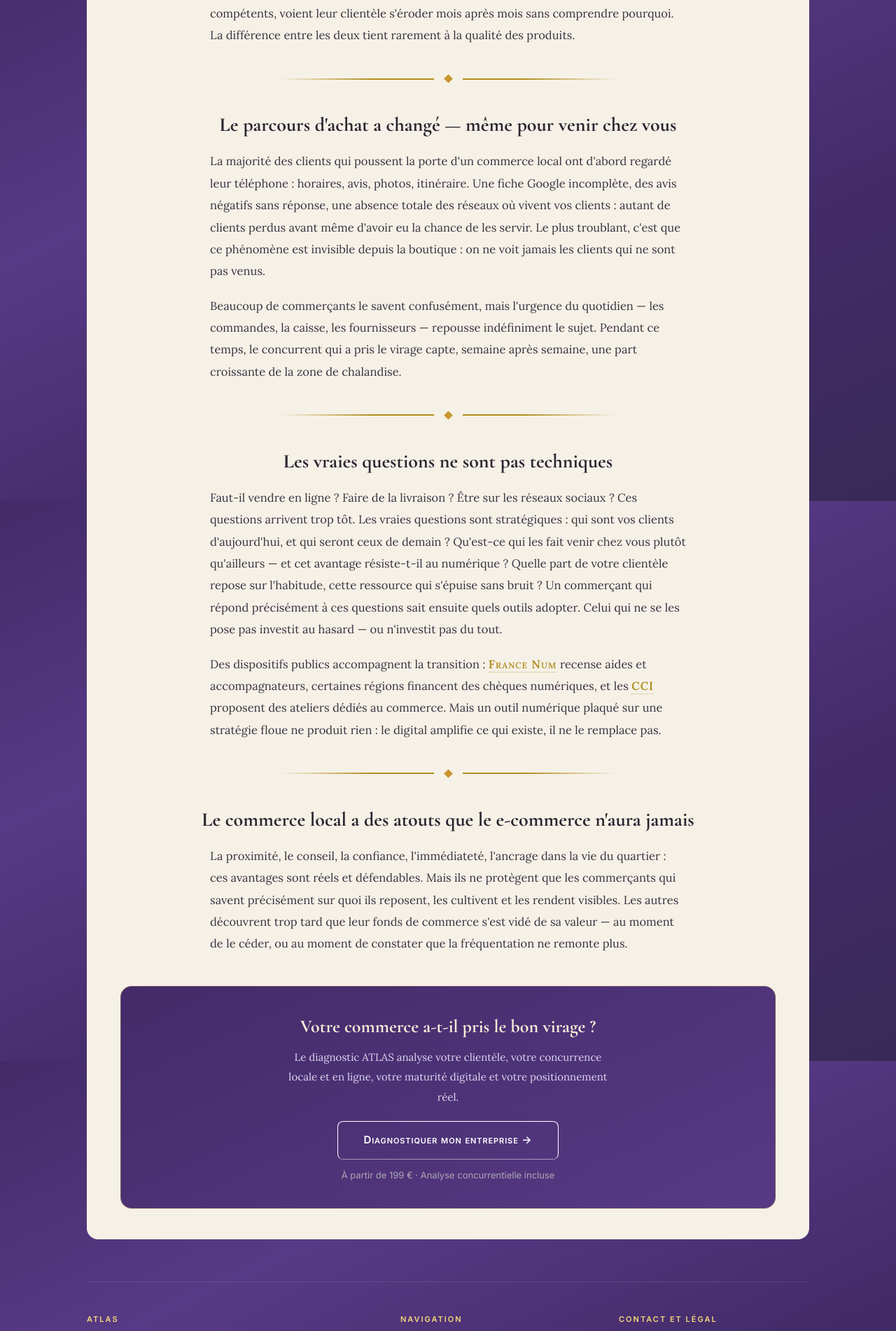
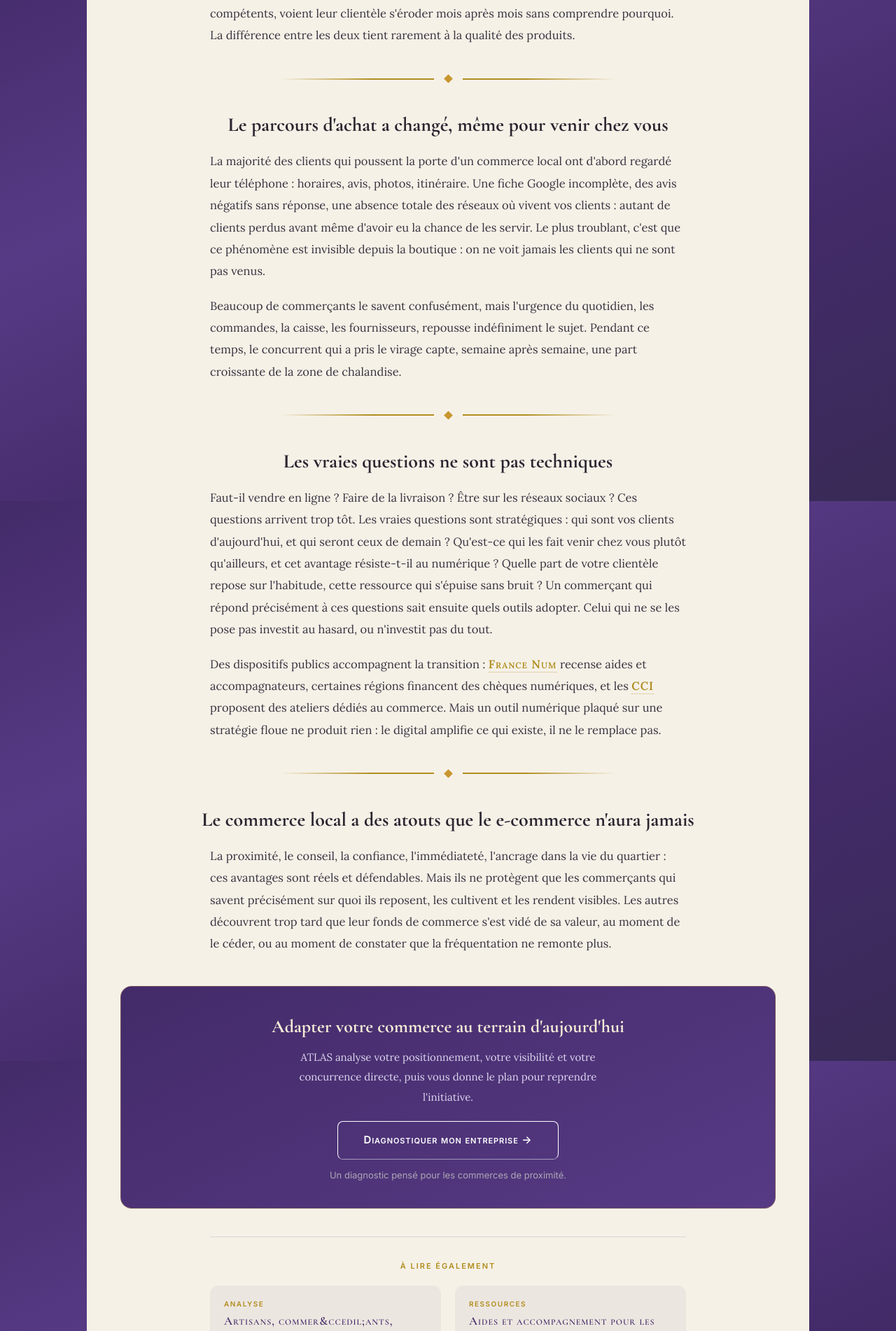
Before and after one commit to gabrielsimonetti62-hub/atlas-diagnostic, a Next.js app: page /articles/commerce-proximite-digital in a window 1280 px wide. Shown: the part 884-2786 px from the top of the page at 70% size. Built offline with nearby package versions, Linux system fonts and the light colour scheme.

Commit message:
Update page.js

```diff
--- a/app/articles/commerce-proximite-digital/page.js
+++ b/app/articles/commerce-proximite-digital/page.js
@@ -1,30 +1,34 @@
-import { ArticleShell, ConversionBanner, GoldSep } from "../../components";
+import { ArticleShell, ConversionBanner, GoldSep, ArticleRelated } from "../../components";
 
 export const metadata = {
   title: "Concurrence en ligne, avis Google : le commerce de proximité peut-il encore gagner ? | ATLAS",
-  description: "Le numérique n'a pas condamné le commerce local — il a changé les règles du jeu. Ce que risquent les commerçants qui jouent encore avec les anciennes.",
+  description: "Le numérique n'a pas condamné le commerce local, il a changé les règles du jeu. Ce que risquent les commerçants qui jouent encore avec les anciennes.",
 };
 
 export default function ArticleCommerceProximite() {
   return (
     <ArticleShell label="Analyse" title="Concurrence en ligne, avis Google : le commerce de proximit&eacute; peut-il encore gagner ?" image="/images/primeur-devanture.jpg" imageAlt="Devanture soign&eacute;e d&apos;un commerce de proximit&eacute;">
-      <p>Primeurs, librairies, boutiques de v&ecirc;tements, fleuristes, cavistes : le commerce de proximit&eacute; fran&ccedil;ais vit une transformation brutale. Face aux g&eacute;ants du e-commerce, aux drives et aux market places, certains commer&ccedil;ants prosp&egrave;rent &mdash; et d&apos;autres, tout aussi comp&eacute;tents, voient leur client&egrave;le s&apos;&eacute;roder mois apr&egrave;s mois sans comprendre pourquoi. La diff&eacute;rence entre les deux tient rarement &agrave; la qualit&eacute; des produits.</p>
+      <p>Primeurs, librairies, boutiques de v&ecirc;tements, fleuristes, cavistes : le commerce de proximit&eacute; fran&ccedil;ais vit une transformation brutale. Face aux g&eacute;ants du e-commerce, aux drives et aux market places, certains commer&ccedil;ants prosp&egrave;rent, et d&apos;autres, tout aussi comp&eacute;tents, voient leur client&egrave;le s&apos;&eacute;roder mois apr&egrave;s mois sans comprendre pourquoi. La diff&eacute;rence entre les deux tient rarement &agrave; la qualit&eacute; des produits.</p>
       <GoldSep />
-      <h2>Le parcours d&apos;achat a chang&eacute; &mdash; m&ecirc;me pour venir chez vous</h2>
+      <h2>Le parcours d&apos;achat a chang&eacute;, m&ecirc;me pour venir chez vous</h2>
       <p>La majorit&eacute; des clients qui poussent la porte d&apos;un commerce local ont d&apos;abord regard&eacute; leur t&eacute;l&eacute;phone : horaires, avis, photos, itin&eacute;raire. Une fiche Google incompl&egrave;te, des avis n&eacute;gatifs sans r&eacute;ponse, une absence totale des r&eacute;seaux o&ugrave; vivent vos clients : autant de clients perdus avant m&ecirc;me d&apos;avoir eu la chance de les servir. Le plus troublant, c&apos;est que ce ph&eacute;nom&egrave;ne est invisible depuis la boutique : on ne voit jamais les clients qui ne sont pas venus.</p>
-      <p>Beaucoup de commer&ccedil;ants le savent confus&eacute;ment, mais l&apos;urgence du quotidien &mdash; les commandes, la caisse, les fournisseurs &mdash; repousse ind&eacute;finiment le sujet. Pendant ce temps, le concurrent qui a pris le virage capte, semaine apr&egrave;s semaine, une part croissante de la zone de chalandise.</p>
+      <p>Beaucoup de commer&ccedil;ants le savent confus&eacute;ment, mais l&apos;urgence du quotidien, les commandes, la caisse, les fournisseurs, repousse ind&eacute;finiment le sujet. Pendant ce temps, le concurrent qui a pris le virage capte, semaine apr&egrave;s semaine, une part croissante de la zone de chalandise.</p>
       <GoldSep />
       <h2>Les vraies questions ne sont pas techniques</h2>
-      <p>Faut-il vendre en ligne ? Faire de la livraison ? &Ecirc;tre sur les r&eacute;seaux sociaux ? Ces questions arrivent trop t&ocirc;t. Les vraies questions sont strat&eacute;giques : qui sont vos clients d&apos;aujourd&apos;hui, et qui seront ceux de demain ? Qu&apos;est-ce qui les fait venir chez vous plut&ocirc;t qu&apos;ailleurs &mdash; et cet avantage r&eacute;siste-t-il au num&eacute;rique ? Quelle part de votre client&egrave;le repose sur l&apos;habitude, cette ressource qui s&apos;&eacute;puise sans bruit ? Un commer&ccedil;ant qui r&eacute;pond pr&eacute;cis&eacute;ment &agrave; ces questions sait ensuite quels outils adopter. Celui qui ne se les pose pas investit au hasard &mdash; ou n&apos;investit pas du tout.</p>
+      <p>Faut-il vendre en ligne ? Faire de la livraison ? &Ecirc;tre sur les r&eacute;seaux sociaux ? Ces questions arrivent trop t&ocirc;t. Les vraies questions sont strat&eacute;giques : qui sont vos clients d&apos;aujourd&apos;hui, et qui seront ceux de demain ? Qu&apos;est-ce qui les fait venir chez vous plut&ocirc;t qu&apos;ailleurs, et cet avantage r&eacute;siste-t-il au num&eacute;rique ? Quelle part de votre client&egrave;le repose sur l&apos;habitude, cette ressource qui s&apos;&eacute;puise sans bruit ? Un commer&ccedil;ant qui r&eacute;pond pr&eacute;cis&eacute;ment &agrave; ces questions sait ensuite quels outils adopter. Celui qui ne se les pose pas investit au hasard, ou n&apos;investit pas du tout.</p>
       <p>Des dispositifs publics accompagnent la transition : <a href="https://www.francenum.gouv.fr" target="_blank" rel="noopener">France Num</a> recense aides et accompagnateurs, certaines r&eacute;gions financent des ch&egrave;ques num&eacute;riques, et les <a href="https://www.cci.fr" target="_blank" rel="noopener">CCI</a> proposent des ateliers d&eacute;di&eacute;s au commerce. Mais un outil num&eacute;rique plaqu&eacute; sur une strat&eacute;gie floue ne produit rien : le digital amplifie ce qui existe, il ne le remplace pas.</p>
       <GoldSep />
       <h2>Le commerce local a des atouts que le e-commerce n&apos;aura jamais</h2>
-      <p>La proximit&eacute;, le conseil, la confiance, l&apos;imm&eacute;diatet&eacute;, l&apos;ancrage dans la vie du quartier : ces avantages sont r&eacute;els et d&eacute;fendables. Mais ils ne prot&egrave;gent que les commer&ccedil;ants qui savent pr&eacute;cis&eacute;ment sur quoi ils reposent, les cultivent et les rendent visibles. Les autres d&eacute;couvrent trop tard que leur fonds de commerce s&apos;est vid&eacute; de sa valeur &mdash; au moment de le c&eacute;der, ou au moment de constater que la fr&eacute;quentation ne remonte plus.</p>
+      <p>La proximit&eacute;, le conseil, la confiance, l&apos;imm&eacute;diatet&eacute;, l&apos;ancrage dans la vie du quartier : ces avantages sont r&eacute;els et d&eacute;fendables. Mais ils ne prot&egrave;gent que les commer&ccedil;ants qui savent pr&eacute;cis&eacute;ment sur quoi ils reposent, les cultivent et les rendent visibles. Les autres d&eacute;couvrent trop tard que leur fonds de commerce s&apos;est vid&eacute; de sa valeur, au moment de le c&eacute;der, ou au moment de constater que la fr&eacute;quentation ne remonte plus.</p>
       <ConversionBanner
-        title="Votre commerce a-t-il pris le bon virage ?"
-        text="Le diagnostic ATLAS analyse votre client&egrave;le, votre concurrence locale et en ligne, votre maturit&eacute; digitale et votre positionnement r&eacute;el."
-        stat="&Agrave; partir de 199 &euro; &middot; Analyse concurrentielle incluse"
+        title="Adapter votre commerce au terrain d&apos;aujourd&apos;hui"
+        text="ATLAS analyse votre positionnement, votre visibilit&eacute; et votre concurrence directe, puis vous donne le plan pour reprendre l&apos;initiative."
+        stat="Un diagnostic pens&eacute; pour les commerces de proximit&eacute;."
       />
+      <ArticleRelated items={[
+        { label: "Analyse", title: "Artisans, commer&ccedil;ants, restaurateurs : le conseil strat&eacute;gique n&apos;est pas r&eacute;serv&eacute; aux grands groupes", href: "/articles/conseil-strategique-artisans-commercants" },
+        { label: "Ressources", title: "Aides et accompagnement pour les TPE et PME", href: "/articles/aides-accompagnement-tpe-pme" },
+      ]} />
     </ArticleShell>
   );
 }
```
